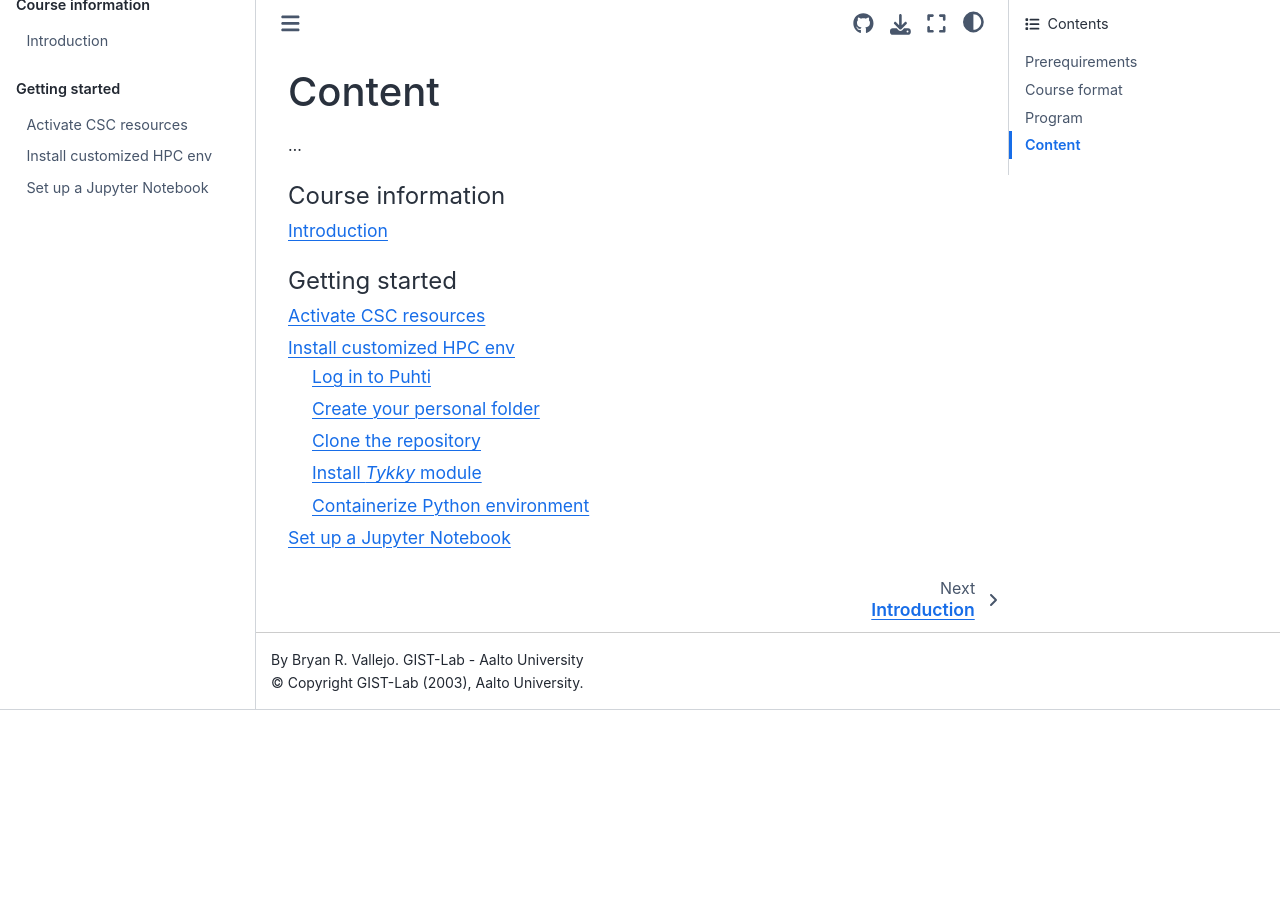
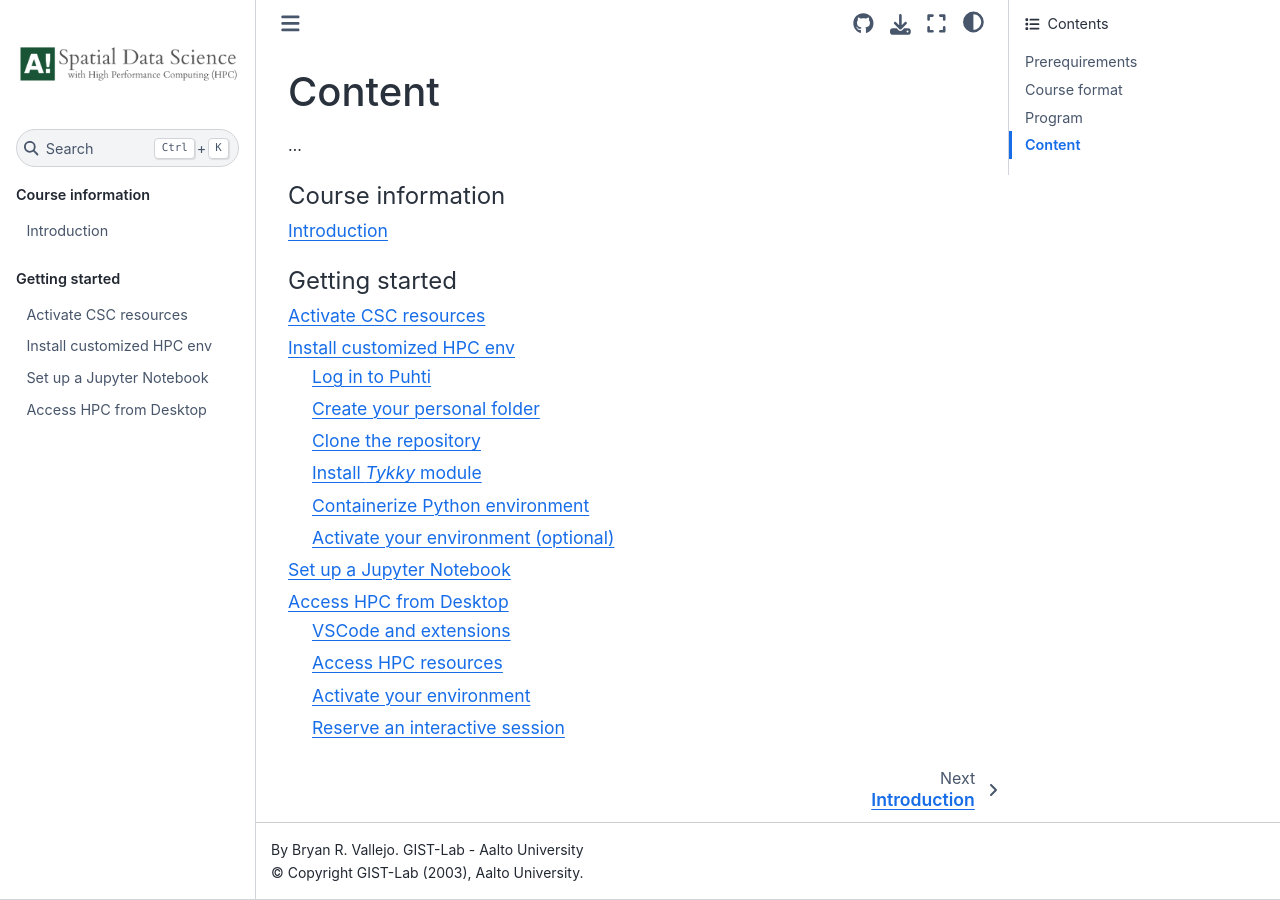
Before and after one commit to AaltoGIS/GeoHPC, a Sphinx documentation site: the page built from source/index.rst, in a window 1280 px wide and 900 px high, scrolled down 756 px. Built offline with Sphinx 7.4.7 and the Sphinx Book theme 1.1.4, drawn with Linux system fonts in a browser that asks for light colours; pages that are not in the unit, such as notebooks, are missing from menus; before the commit the page ends 1466 px from its top, so only the background shows below that; some of the changed lines change nothing that is shown.

Commit message:
ssh connect

```diff
--- /dev/null
+++ b/source/getting-started/desktop-connect.rst
@@ -0,0 +1,83 @@
+Access HPC from Desktop
+=====================================
+
+To connect to High-performance Computers (HPC) for scripting from your personal Desktop
+it is recommended to use an IDE (Integrated Development Environment).
+
+
+VSCode and extensions
+--------------------------------------------
+
+Start installing an IDE for example the `VSCode <https://code.visualstudio.com/download/>`_
+
+Then, install the extension `Remote - SSH <https://code.visualstudio.com/download/>`_ simply by clicking in the button **Install** and same when it opens VSCode.
+I recommend also installing the extension for `Jupyter <https://marketplace.visualstudio.com/items?itemName=ms-toolsai.jupyter>`_
+
+The *Remote SSH* extension will help you to connect to HPC resources from your personal desktop.
+
+
+Access HPC resources
+------------------------------------
+
+A good keyboard command for VSCode that you should know is **Ctrl + Shift + p** that opens the functionalities of VSCode.
+
+Then, type **SSH** and click in the option **Connect to Host**.
+
+Choose the option like in Figure 1.
+
+.. figure:: img/img31.png
+
+    *Figure 1. Remote SSH - Connect to Host*
+
+Then, select the option **Add New SSH Host**, and access using ssh key and your CSC username for Puhti.
+
+Like in Figure 2.
+
+.. figure:: img/img32.png
+
+    *Figure 2. Remote SSH - SSH key and username*
+
+If it asks about and **SSH configuration file** be sure you are choosing the one which is in your local disk like *C:\Users\username\.ssh\config*
+
+Then, connect to your new added **SSH Host**. Like in Figure 3
+
+.. figure:: img/img33.png
+
+    *Figure 3. Remote SSH - Connect to new Host*
+
+Finally, it will ask you to type your **CSC account password**
+
+Like Figure 4
+
+.. figure:: img/img34.png
+
+    *Figure 4. Remote SSH - Type password*
+
+Once you are in the HPC machine, in directory section, select the option **Open Folder**. Like in Figure 5.
+
+.. figure:: img/img35.png
+
+    *Figure 5. Remote SSH - Open directory*
+
+Then, find your project in */projappl/project_200xxxx/* and press **OK**. Like Figure 6.
+
+.. figure:: img/img36.png
+
+    *Figure 6. Remote SSH - Project in scratch disk*
+
+Here you will be able to use the resources of the default disk partition. If you are willing to know more about the partitions find it in the
+`Puhti Partitions Documentation <https://docs.csc.fi/computing/running/batch-job-partitions/>`_.
+
+Activate your environment
+---------------------------
+
+In order to run scripts simply activate your **customized environment** installed from the previus lesson `Install customized HPC environment <https://geohpc.readthedocs.io/en/latest/getting-started/install-env.html/>`_.:
+
+.. code-block:: bash
+
+    $ export PATH="/projappl/project_200xxxx/env_container/bin:$PATH"
+
+You can monitor your resources opening **htop** directly from terminal.
+
+Reserve an interactive session
+--------------------------------
--- a/source/getting-started/install-env.rst
+++ b/source/getting-started/install-env.rst
@@ -178,9 +178,11 @@
 If everything looks like this so far you have installed successfully a customized Python
 environment in HPC. In the next page you will learn how to use this environment with Jupyter Notebooks and HPC resources.
 
-.. Activate your environment
-.. -----------------------------
+Activate your environment (optional)
+---------------------------------------
 
-.. You can use the next command (be sure you replace 200xxxx with your project number):
+You can use the next command (be sure you replace 200xxxx with your project number) to activate your environment and run scripts:
 
-.. export PATH="/projappl/project_200xxxx/GIT-HPC/env_container/bin:$PATH"
+.. code-block:: bash
+
+    $ export PATH="/projappl/project_200xxxx/GIT-HPC/env_container/bin:$PATH"
--- a/source/index.rst
+++ b/source/index.rst
@@ -53,6 +53,7 @@
    getting-started/activate-account
    getting-started/install-env
    getting-started/set-up-jupyter
+   getting-started/desktop-connect
 
 .. toctree::
    :maxdepth: 3
```
Also changed, not shown: source/getting-started/img/img31.png (added), source/getting-started/img/img32.png (added), source/getting-started/img/img33.png (added), source/getting-started/img/img34.png (added), source/getting-started/img/img35.png (added), source/getting-started/img/img36.png (added).
